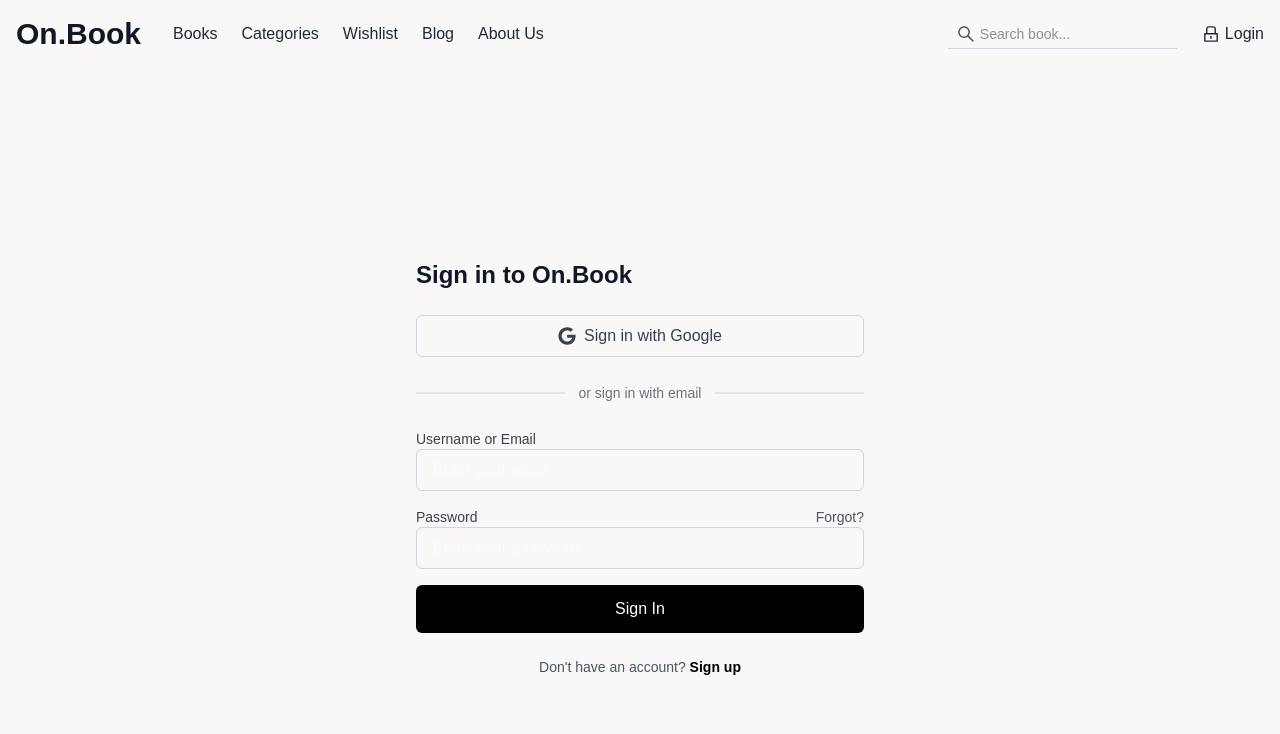
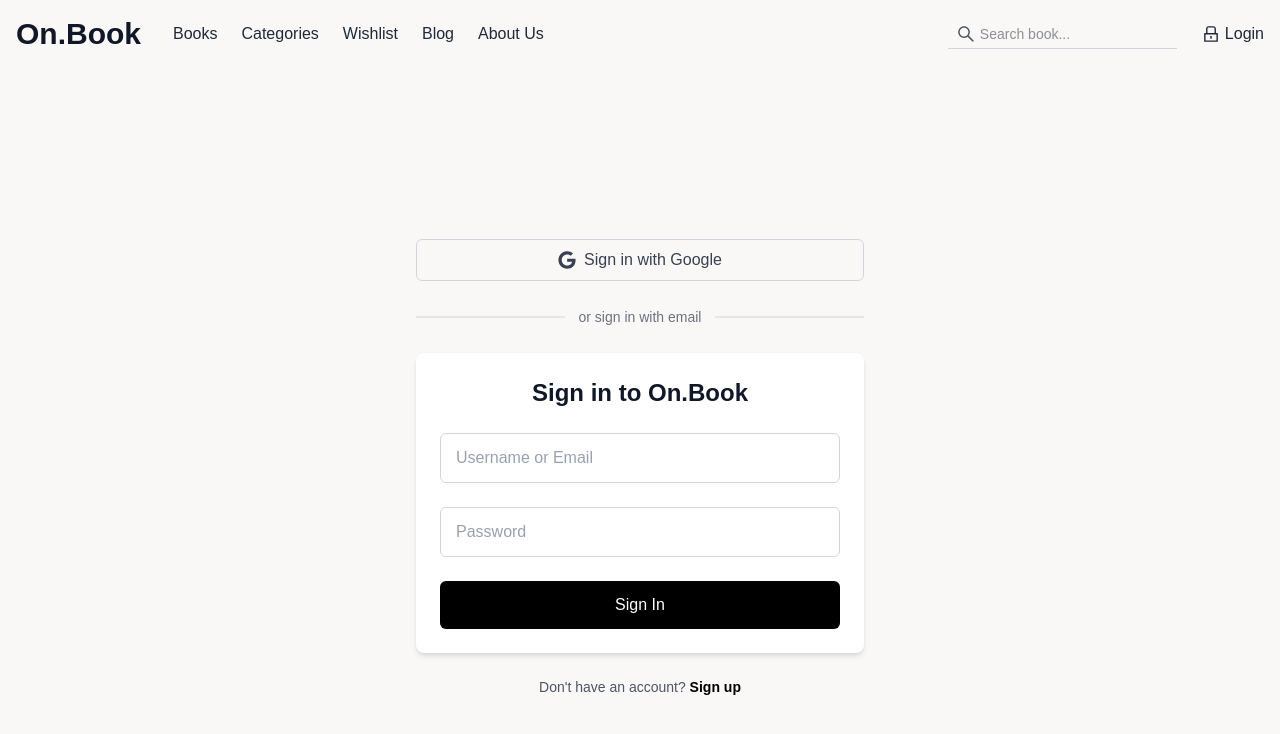
Before and after one commit to ashiqur-russel/On-Book-Client, a React (Vite) app: page /signin in a window 1280 px wide. Shown: the top 734 px of the page. Built offline with nearby package versions, Linux system fonts and the light colour scheme; a web font is replaced by a local one.

Commit message:
Generic Form and Input field added

```diff
--- /dev/null
+++ b/src/components/utils/OnForm.tsx
@@ -0,0 +1,47 @@
+import React from "react";
+import OnInputField from "./OnInputField";
+
+interface FormProps {
+  title: string;
+  fields: {
+    label: string;
+    type: string;
+    name: string;
+    required?: boolean;
+  }[];
+  buttonText: string;
+  onSubmit: (e: React.FormEvent<HTMLFormElement>) => void;
+}
+
+const OnForm: React.FC<FormProps> = ({
+  title,
+  fields,
+  buttonText,
+  onSubmit,
+}) => {
+  return (
+    <div className="w-full max-w-md bg-white p-6 shadow-md rounded-lg">
+      <h2 className="text-2xl font-bold text-gray-900 mb-6 text-center">
+        {title}
+      </h2>
+
+      <form onSubmit={onSubmit} className="space-y-4">
+        {fields.map((field, index) => (
+          <OnInputField
+            key={index}
+            type={field.type}
+            name={field.name}
+            required={field.required}
+            label={field.label}
+          />
+        ))}
+
+        <button className="w-full bg-black text-white py-3 rounded-md hover:bg-gray-800 transition">
+          {buttonText}
+        </button>
+      </form>
+    </div>
+  );
+};
+
+export default OnForm;
--- /dev/null
+++ b/src/components/utils/OnInputField.tsx
@@ -0,0 +1,50 @@
+import React, { useState } from "react";
+
+interface InputProps {
+  label: string;
+  type: string;
+  name: string;
+  required?: boolean;
+  onChange?: (e: React.ChangeEvent<HTMLInputElement>) => void;
+}
+
+const OnInputField: React.FC<InputProps> = ({
+  label,
+  type,
+  name,
+  required,
+  onChange,
+}) => {
+  const [value, setValue] = useState("");
+
+  const handleChange = (e: React.ChangeEvent<HTMLInputElement>) => {
+    setValue(e.target.value);
+    if (onChange) onChange(e);
+  };
+
+  return (
+    <div className="relative mb-6">
+      <input
+        id={name}
+        name={name}
+        type={type}
+        required={required}
+        value={value}
+        onChange={handleChange}
+        className="peer w-full border border-gray-300 px-4 py-3 text-black bg-white rounded-md focus:outline-none focus:ring-2 focus:ring-gray-500 placeholder-transparent"
+        placeholder=" " // Hides placeholder to prevent overlap
+      />
+      <label
+        className={`absolute left-4 top-1/2 transform -translate-y-1/2 text-gray-500 text-sm transition-all
+          peer-placeholder-shown:top-1/2 peer-placeholder-shown:-translate-y-1/2
+          peer-placeholder-shown:text-base peer-placeholder-shown:text-gray-400
+          peer-focus:top-2 peer-focus:text-xs peer-focus:text-gray-700
+          ${value ? "top-2 text-xs text-gray-700" : ""}`}
+      >
+        {label}
+      </label>
+    </div>
+  );
+};
+
+export default OnInputField;
--- a/src/pages/Header/Header.tsx
+++ b/src/pages/Header/Header.tsx
@@ -1,5 +1,4 @@
 import { useRef, useState } from "react";
-import SignIn from "../Signin/Signin";
 
 const books = [
   {
--- a/src/pages/Signin/Signin.tsx
+++ b/src/pages/Signin/Signin.tsx
@@ -1,18 +1,39 @@
 import { FaGoogle } from "react-icons/fa";
-import { NavLink } from "react-router";
+import { NavLink } from "react-router-dom";
 import Navbar from "../../components/shared/Navbar";
+import OnForm from "../../components/utils/OnForm";
 
 const SignIn = () => {
+  // Define the fields dynamically
+  const signInFields = [
+    {
+      label: "Username or Email",
+      type: "text",
+      name: "email",
+      placeholder: "Enter your email",
+      required: true,
+    },
+    {
+      label: "Password",
+      type: "password",
+      name: "password",
+      placeholder: "Enter your password",
+      required: true,
+    },
+  ];
+
+  // Handle form submission
+  const handleSignInSubmit = (e: React.FormEvent<HTMLFormElement>) => {
+    e.preventDefault();
+    alert("Sign In Successful!");
+  };
+
   return (
     <>
       <Navbar />
       <div className="min-h-screen flex">
         <div className="flex flex-1 justify-center items-center p-6">
           <div className="w-full max-w-md">
-            <h2 className="text-2xl font-bold text-gray-900 mb-6">
-              Sign in to On.Book
-            </h2>
-
             {/* Google Sign In Button */}
             <button className="w-full flex items-center justify-center border border-gray-300 py-2 rounded-md text-gray-700 hover:bg-gray-100 transition">
               <FaGoogle className="mr-2 text-lg" />
@@ -27,40 +48,13 @@ const SignIn = () => {
               <div className="absolute right-0 top-1/2 transform -translate-y-1/2 w-1/3 border-t border-gray-300"></div>
             </div>
 
-            {/* Sign In Form */}
-            <form>
-              <div className="mb-4">
-                <label className="block text-sm font-medium text-gray-700">
-                  Username or Email
-                </label>
-                <input
-                  type="text"
-                  placeholder="Enter your email"
-                  className="w-full border border-gray-300 px-4 py-2 rounded-md focus:outline-none focus:ring-2 focus:ring-gray-500"
-                />
-              </div>
-
-              <div className="mb-4">
-                <label className="flex justify-between text-sm font-medium text-gray-700">
-                  Password
-                  <a
-                    href="#"
-                    className="text-sm text-gray-600 hover:text-gray-900"
-                  >
-                    Forgot?
-                  </a>
-                </label>
-                <input
-                  type="password"
-                  placeholder="Enter your password"
-                  className="w-full border border-gray-300 px-4 py-2 rounded-md focus:outline-none focus:ring-2 focus:ring-gray-500"
-                />
-              </div>
-
-              <button className="w-full bg-black text-white py-3 rounded-md hover:bg-gray-800 transition">
-                Sign In
-              </button>
-            </form>
+            {/* Sign In Form Using Generic Component */}
+            <OnForm
+              title="Sign in to On.Book"
+              fields={signInFields}
+              buttonText="Sign In"
+              onSubmit={handleSignInSubmit}
+            />
 
             {/* Sign Up Link */}
             <p className="mt-6 text-sm text-center text-gray-600">
@@ -69,7 +63,6 @@ const SignIn = () => {
                 to={"/signup"}
                 className="text-black font-semibold hover:underline"
               >
-                {" "}
                 Sign up
               </NavLink>
             </p>
--- a/src/pages/Signup/Signup.tsx
+++ b/src/pages/Signup/Signup.tsx
@@ -1,10 +1,25 @@
 import { useState } from "react";
 import { FaGoogle } from "react-icons/fa";
-import { NavLink } from "react-router";
+import { NavLink } from "react-router-dom";
 import Navbar from "../../components/shared/Navbar";
+import OnForm from "../../components/utils/OnForm";
 
 const SignUp = () => {
   const [emailSignUp, setEmailSignUp] = useState(false);
+
+  // Define fields for Email Sign-Up Form
+  const signUpFields = [
+    { label: "Name", type: "text", name: "name", required: true },
+    { label: "Username", type: "text", name: "username", required: true },
+    { label: "Email", type: "email", name: "email", required: true },
+    { label: "Password", type: "password", name: "password", required: true },
+  ];
+
+  // Handle form submission
+  const handleSignUpSubmit = (e: React.FormEvent<HTMLFormElement>) => {
+    e.preventDefault();
+    alert("Sign Up Successful!");
+  };
 
   return (
     <>
@@ -12,90 +27,15 @@ const SignUp = () => {
       <div className="min-h-screen flex">
         <div className="flex flex-1 justify-center items-center p-6">
           <div className="w-full max-w-md text-center">
-            {/* Check if Email Sign Up is enabled */}
             {emailSignUp ? (
               <>
-                {/* Email Sign-Up Form */}
-                <h2 className="text-2xl font-bold text-gray-900 mb-6">
-                  Sign up with Email
-                </h2>
-
-                {/* Name & Username Fields */}
-                <div className="grid grid-cols-1 md:grid-cols-2 gap-4 mb-4">
-                  <div>
-                    <label className="block text-sm font-medium text-gray-700">
-                      Name
-                    </label>
-                    <input
-                      type="text"
-                      placeholder="Your name"
-                      className="w-full border border-gray-300 px-4 py-2 rounded-md focus:outline-none focus:ring-2 focus:ring-gray-500"
-                    />
-                  </div>
-                  <div>
-                    <label className="block text-sm font-medium text-gray-700">
-                      Username
-                    </label>
-                    <input
-                      type="text"
-                      placeholder="Username"
-                      className="w-full border border-gray-300 px-4 py-2 rounded-md focus:outline-none focus:ring-2 focus:ring-gray-500"
-                    />
-                  </div>
-                </div>
-
-                {/* Email Field */}
-                <div className="mb-4">
-                  <label className="block text-sm font-medium text-gray-700">
-                    Email
-                  </label>
-                  <input
-                    type="email"
-                    placeholder="Enter your email"
-                    className="w-full border border-gray-300 px-4 py-2 rounded-md focus:outline-none focus:ring-2 focus:ring-gray-500"
-                  />
-                </div>
-
-                {/* Password Field */}
-                <div className="mb-4">
-                  <label className="block text-sm font-medium text-gray-700">
-                    Password
-                  </label>
-                  <input
-                    type="password"
-                    placeholder="6+ characters"
-                    className="w-full border border-gray-300 px-4 py-2 rounded-md focus:outline-none focus:ring-2 focus:ring-gray-500"
-                  />
-                </div>
-
-                {/* Terms Checkbox */}
-                <div className="flex items-start mb-4">
-                  <input
-                    type="checkbox"
-                    id="terms"
-                    className="w-4 h-4 mt-1 border border-gray-300 rounded-md focus:ring-gray-500"
-                  />
-                  <label htmlFor="terms" className="ml-2 text-sm text-gray-700">
-                    I agree with On.Book's{" "}
-                    <a href="#" className="underline font-medium">
-                      Terms of Service
-                    </a>
-                    ,{" "}
-                    <a href="#" className="underline font-medium">
-                      Privacy Policy
-                    </a>
-                    , and{" "}
-                    <a href="#" className="underline font-medium">
-                      Notification Settings
-                    </a>
-                    .
-                  </label>
-                </div>
-
-                {/* Create Account Button */}
-                <button className="w-full bg-black text-white py-3 rounded-md hover:bg-gray-800 transition">
-                  Create Account
-                </button>
+                {/* Email Sign-Up Form Using Generic FormComponent */}
+                <OnForm
+                  title="Sign up with Email"
+                  fields={signUpFields}
+                  buttonText="Create Account"
+                  onSubmit={handleSignUpSubmit}
+                />
 
                 {/* Back to Google Sign-Up */}
                 <button
@@ -143,7 +83,7 @@ const SignUp = () => {
                   <a href="#" className="underline font-medium">
                     Privacy Policy
                   </a>
-                  , and our default{" "}
+                  , and{" "}
                   <a href="#" className="underline font-medium">
                     Notification Settings
                   </a>
```
